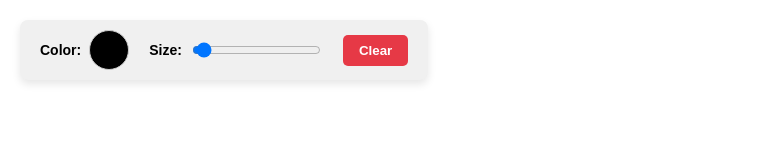
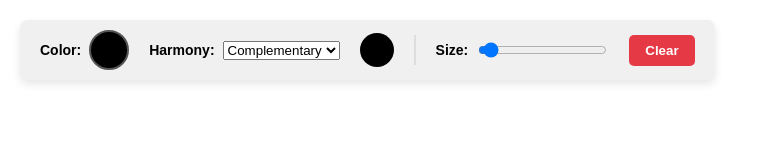
Before and after one commit to Ok2dot0/pixelpad, a plain HTML site: page index.html in a window 1280 px wide. Shown: the whole page, without its empty margins (0-758 px from the left). Drawn offline with Linux system fonts and the light colour scheme.

Commit message:
Add color harmony tool and update styles for swatches

```diff
--- a/index.html
+++ b/index.html
@@ -12,6 +12,19 @@
             <label for="color-picker">Color:</label>
             <input type="color" id="color-picker" value="#000000">
         </div>
+
+        <div class="tool">
+            <label for="harmony-selector">Harmony:</label>
+            <select id="harmony-selector">
+                <option value="complementary">Complementary</option>
+                <option value="analogous">Analogous</option>
+                <option value="triadic">Triadic</option>
+            </select>
+        </div>
+        <div id="palette-container"></div>
+
+        <div class="separator"></div>
+
         <div class="tool">
             <label for="brush-size">Size:</label>
             <input type="range" id="brush-size" min="1" max="100" value="5">
--- a/script.js
+++ b/script.js
@@ -1,10 +1,11 @@
 window.addEventListener('load', () => {
     const canvas = document.getElementById('drawing-canvas');
     const ctx = canvas.getContext('2d');
-
     const colorPicker = document.getElementById('color-picker');
     const brushSizeSlider = document.getElementById('brush-size');
     const clearButton = document.getElementById('clear-canvas');
+    const harmonySelector = document.getElementById('harmony-selector');
+    const paletteContainer = document.getElementById('palette-container');
 
     canvas.width = window.innerWidth;
     canvas.height = window.innerHeight;
@@ -12,38 +13,104 @@ window.addEventListener('load', () => {
     let isDrawing = false;
     let lastX = 0;
     let lastY = 0;
-
     let currentColor = '#000000';
     let currentBrushSize = 5;
 
     function draw(e) {
         if (!isDrawing) return;
-
         ctx.strokeStyle = currentColor;
         ctx.lineWidth = currentBrushSize;
         ctx.lineCap = 'round';
         ctx.lineJoin = 'round';
-
         ctx.beginPath();
         ctx.moveTo(lastX, lastY);
         ctx.lineTo(e.offsetX, e.offsetY);
         ctx.stroke();
+        [lastX, lastY] = [e.offsetX, e.offsetY];
+    }
 
-        [lastX, lastY] = [e.offsetX, e.offsetY];
+
+    function hexToHsl(hex) {
+        let r = 0, g = 0, b = 0;
+        if (hex.length == 4) {
+            r = "0x" + hex[1] + hex[1];
+            g = "0x" + hex[2] + hex[2];
+            b = "0x" + hex[3] + hex[3];
+        } else if (hex.length == 7) {
+            r = "0x" + hex[1] + hex[2];
+            g = "0x" + hex[3] + hex[4];
+            b = "0x" + hex[5] + hex[6];
+        }
+        r /= 255; g /= 255; b /= 255;
+        let cmin = Math.min(r,g,b), cmax = Math.max(r,g,b), delta = cmax - cmin, h = 0, s = 0, l = 0;
+        if (delta == 0) h = 0;
+        else if (cmax == r) h = ((g - b) / delta) % 6;
+        else if (cmax == g) h = (b - r) / delta + 2;
+        else h = (r - g) / delta + 4;
+        h = Math.round(h * 60);
+        if (h < 0) h += 360;
+        l = (cmax + cmin) / 2;
+        s = delta == 0 ? 0 : delta / (1 - Math.abs(2 * l - 1));
+        s = +(s * 100).toFixed(1);
+        l = +(l * 100).toFixed(1);
+        return { h, s, l };
+    }
+
+    function updateHarmonyPalette() {
+        const primaryColorHex = colorPicker.value;
+        const primaryColorHsl = hexToHsl(primaryColorHex);
+        const harmonyMode = harmonySelector.value;
+
+        let harmonyColors = [];
+
+        switch (harmonyMode) {
+            case 'complementary':
+                const compH = (primaryColorHsl.h + 180) % 360;
+                harmonyColors.push(`hsl(${compH}, ${primaryColorHsl.s}%, ${primaryColorHsl.l}%)`);
+                break;
+            case 'analogous':
+                const anH1 = (primaryColorHsl.h + 30 + 360) % 360;
+                const anH2 = (primaryColorHsl.h - 30 + 360) % 360;
+                harmonyColors.push(`hsl(${anH1}, ${primaryColorHsl.s}%, ${primaryColorHsl.l}%)`);
+                harmonyColors.push(`hsl(${anH2}, ${primaryColorHsl.s}%, ${primaryColorHsl.l}%)`);
+                break;
+            case 'triadic':
+                const triH1 = (primaryColorHsl.h + 120) % 360;
+                const triH2 = (primaryColorHsl.h + 240) % 360;
+                harmonyColors.push(`hsl(${triH1}, ${primaryColorHsl.s}%, ${primaryColorHsl.l}%)`);
+                harmonyColors.push(`hsl(${triH2}, ${primaryColorHsl.s}%, ${primaryColorHsl.l}%)`);
+                break;
+        }
+
+        paletteContainer.innerHTML = '';
+        harmonyColors.forEach(color => {
+            const swatch = document.createElement('div');
+            swatch.classList.add('palette-swatch');
+            swatch.style.backgroundColor = color;
+            swatch.dataset.color = color;
+            paletteContainer.appendChild(swatch);
+        });
     }
 
     canvas.addEventListener('mousedown', (e) => {
         isDrawing = true;
         [lastX, lastY] = [e.offsetX, e.offsetY];
     });
-
     canvas.addEventListener('mousemove', draw);
     canvas.addEventListener('mouseup', () => isDrawing = false);
     canvas.addEventListener('mouseout', () => isDrawing = false);
 
+    colorPicker.addEventListener('change', () => {
+        currentColor = colorPicker.value;
+        updateHarmonyPalette();
+    });
 
-    colorPicker.addEventListener('change', (e) => {
-        currentColor = e.target.value;
+    harmonySelector.addEventListener('change', updateHarmonyPalette);
+
+    paletteContainer.addEventListener('click', (e) => {
+        if (e.target.classList.contains('palette-swatch')) {
+            currentColor = e.target.dataset.color;
+        }
     });
 
     brushSizeSlider.addEventListener('input', (e) => {
@@ -58,4 +125,6 @@ window.addEventListener('load', () => {
         canvas.width = window.innerWidth;
         canvas.height = window.innerHeight;
     });
+
+    updateHarmonyPalette();
 });
--- a/style.css
+++ b/style.css
@@ -47,9 +47,8 @@ body {
 }
 #color-picker::-webkit-color-swatch {
     border-radius: 50%;
-    border: 1px solid #ccc;
+    border: 2px solid #555;
 }
-
 
 #clear-canvas {
     background-color: #e63946;
@@ -65,3 +64,32 @@ body {
 #clear-canvas:hover {
     background-color: #d62828;
 }
+
+
+.separator {
+    width: 2px;
+    height: 30px;
+    background-color: #ddd;
+}
+
+#palette-container {
+    display: flex;
+    gap: 8px;
+}
+
+.palette-swatch {
+    width: 30px;
+    height: 30px;
+    border-radius: 50%;
+    cursor: pointer;
+    border: 2px solid transparent;
+    transition: border-color 0.2s;
+}
+
+.palette-swatch:hover {
+    border-color: #999;
+}
+
+.palette-swatch.selected {
+    border-color: #333;
+}
```
